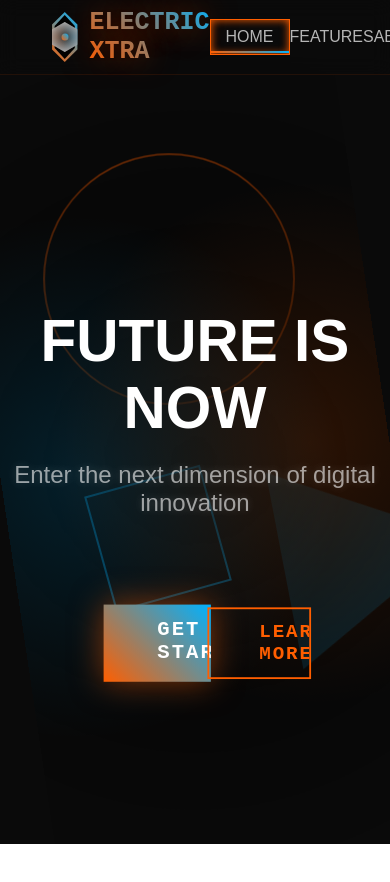
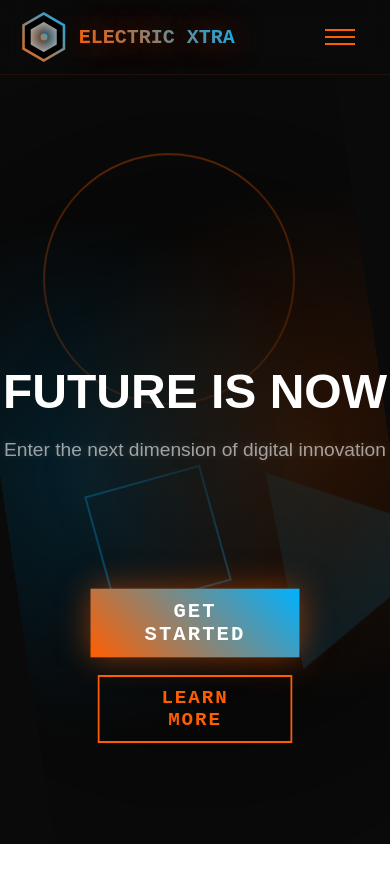
Before and after one commit to MostafaHatemGhonem/ELECTRIC-XTRA, a React (Create React App) app: page / in a window 390 px wide. Shown: the top 882 px of the page. Built offline with nearby package versions, Linux system fonts and the light colour scheme; the HTML template or start-up script is replaced by a standard one.

Commit message:
Doen respnsiv design for Home Page

```diff
--- a/src/App.css
+++ b/src/App.css
@@ -129,11 +129,12 @@ body {
   transition: all 0.3s ease;
   border-bottom: 1px solid rgba(255, 94, 0, 0.1);
   display: flex;
-  justify-content: space-evenly;
+  justify-content: space-between;
   align-items: center;
+  flex: 1;
 }
 .logo {
-  width: 55%;
+  width: 50%;
   display: flex;
   align-items: center;
 }
@@ -194,7 +195,7 @@ body {
 
 
 .logoName {
-    font-family: 'Orbitron', monospace;
+  font-family: 'rajdhani-bold', monospace;
   font-size: 25px;
   margin-left: 10px;
   font-weight: 900;
@@ -205,7 +206,18 @@ body {
   text-shadow: 0 0 30px rgba(255, 94, 0, 0.5);
 }
 
-
+@media (max-width: 768px) {
+  .logo {
+    flex: 1;
+    justify-content: center;
+    left: 0;
+    position: absolute;
+    width: 65%;
+  }
+  .logoName {
+    font-size: 20px;
+  }
+}
 
 .links {
   flex: 1;
@@ -225,6 +237,62 @@ body {
   border: 1px solid var(--mainColor);
   box-shadow: inset 0 0 8px var(--mainColor);
   padding: 8px 15px;
+}
+
+.design {
+  width: 0;
+}
+
+.menu {
+  background-color: #ff5e00;
+  width: 30px;
+  height: 2px;
+}
+
+.container-menu {
+  display: flex;
+  cursor: pointer;
+  flex-direction: column;
+  gap: 5px;
+  position: absolute;
+  right: 20px;
+  top: 50%;
+  transform: translate(-50%, -50%);
+  display: none;
+}
+
+.container-menu.active .menu:nth-child(1) {
+  transform: rotate(45deg) translateY(8px);
+}
+
+.container-menu.active .menu:nth-child(2) {
+  opacity: 0;
+}
+
+.container-menu.active .menu:nth-child(3) {
+  transform: rotate(-45deg) translateY(-8px);
+}
+
+
+
+@media (max-width: 768px) {
+  .links ul {
+    flex-direction: column;
+    top: 100%;
+    left: 0;
+    width: 100%;
+    height: 100vh;
+    padding: 20px;
+    position: absolute;
+    background: rgba(10, 10, 10, 0.95);
+  }
+  .design {
+    width: 100%;
+    height: 50%;
+  }
+  .container-menu  {
+    display: flex;
+  }
 }
 
 .links ul li.active::before {
@@ -299,14 +367,23 @@ body {
   opacity: 0.6;
 }
 
+@media (max-width: 768px) {
+  .mianTitle {
+    font-size: 3rem;
+  }
+  .mainP {
+    font-size: 1.2rem;
+  }
+}
+
 .choise {
-  position: absolute;
-  left: 50%;
-  top: 190%;
-  transform: translate(-50%, -190%);
-  width: 45%;
   display: flex;
   justify-content: space-evenly;
+  position: absolute;
+  top: 70%;
+  width: 80%;
+  text-align: center;
+
 }
 
 .button {
@@ -317,6 +394,7 @@ body {
   overflow: hidden;
   transition: all 0.3s ease;
   display: inline-block;
+  text-align: center;
 }
 
 .button a {
@@ -324,8 +402,9 @@ body {
   text-decoration: none;
   text-transform: uppercase;
   letter-spacing: 0.1em;
-  font-family: 'Orbitron', monospace;
+  font-family: 'rajdhani-bold', monospace;
   font-weight: 700;
+  text-align: center;
 }
 
 .start {
@@ -361,7 +440,20 @@ body {
 }
 
 
-
+@media (max-width: 768px) {
+  .choise {
+    flex-direction: column;
+    width: 50%;
+    left: 50%;
+    gap: 20px;
+    transform: translateX(-50%);
+    align-items: center;
+  }
+  .button {
+    width: fit-content;
+    padding: 10px 35px;
+  }
+}
 
 
 
@@ -417,3 +509,30 @@ body {
     transform: translate(0, 0px) rotate(360deg);
   }
 }
+
+@media (max-width: 768px) {
+  .links {
+    position: absolute;
+    top: 75px;
+    left: 0;
+    width: 100%;
+    background: rgba(10, 10, 10, 0.95);
+    transform: translateY(-100%);
+    opacity: 0;
+    pointer-events: none;
+    transition: all 0.3s ease;
+  }
+
+  .links.active {
+    transform: translateY(0);
+    opacity: 1;
+    pointer-events: auto;
+  }
+
+  .links ul {
+    flex-direction: column;
+    align-items: center;
+    gap: 25px;
+    height: calc(100vh - 75px);
+  }
+}
--- a/src/App.tsx
+++ b/src/App.tsx
@@ -15,56 +15,71 @@ function BackgroundPage() {
 
 function Header() {
   const [activeLink, setActiveLink] = useState<string | null>("home");
+  const [menuOpen, setMenuOpen] = useState(false);
 
   useEffect(() => {
     const sections = document.querySelectorAll("section");
     const handelScroll = () => {
-      let current = "home"
-      sections.forEach((sections) => {
-        const sectionTop = sections.offsetTop;
-        const sectionHeight = sections.offsetHeight;
-        if(window.scrollY >= sectionTop - sectionHeight / 3){
-          current = sections.getAttribute("id") || "home";
+      let current = "home";
+      sections.forEach((section) => {
+        const sectionTop = section.offsetTop;
+        const sectionHeight = section.offsetHeight;
+        if (window.scrollY >= sectionTop - sectionHeight / 3) {
+          current = section.getAttribute("id") || "home";
         }
-      })
+      });
       setActiveLink(current);
-    }
-    window.addEventListener("scroll" , handelScroll);
+    };
+    window.addEventListener("scroll", handelScroll);
     return () => {
-      window.removeEventListener("scroll" , handelScroll);
-    }
+      window.removeEventListener("scroll", handelScroll);
+    };
   }, []);
+
   const handleClick = (link: string) => {
     setActiveLink(link);
+    setMenuOpen(false);
   };
 
   return (
     <div className="header">
       <div className="logo">
-        <span className='logoPhase'>
+        <span className="logoPhase">
           <div className="secondPhase">
             <div className="thirdPhase"></div>
           </div>
         </span>
-        <span className='logoName'>ELECTRIC XTRA</span>
+        <span className="logoName">ELECTRIC XTRA</span>
       </div>
-      <div className="links">
+
+      <div className={`links ${menuOpen ? "active" : ""}`}>
         <ul>
           {["home", "features", "about", "contact"].map((link) => (
-            <li key={link} className={activeLink === link ? "active" : ""}>
-              <a
-                href={`#${link}`}
-                onClick={() => handleClick(link)}
+            <li
+              key={link}
+              className={activeLink === link ? "active" : ""}
             >
-                { link.slice(0)}
+              <a href={`#${link}`} onClick={() => handleClick(link)}>
+                {link}
               </a>
             </li>
           ))}
+          <div className="design"></div>
         </ul>
+      </div>
+
+      <div
+        className={`container-menu ${menuOpen ? "active" : ""}`}
+        onClick={() => setMenuOpen(!menuOpen)}
+      >
+        <div className="menu"></div>
+        <div className="menu"></div>
+        <div className="menu"></div>
       </div>
     </div>
   );
 }
+
 
 function ChangingText({ messages }: { messages: string[] }) {
   const [index, setIndex] = useState(0);
@@ -91,13 +106,13 @@ function Home() {
             <ChangingText messages={["Powering tomorrow's digital revolution today", "Where technology meets infinite possibilities" ,"Enter the next dimension of digital innovation"]} />
           </p>
         </div>
+      </div>
       <div className="choise">
         <div className="start button">
           <a href="#features">Get Started</a>
         </div>
         <div className="learnMore button">
           <a href="#about">Learn More</a>
-          </div>
         </div>
       </div>
     </section>
```
Also changed, not shown: package.json (+7 -3 lines), 2 other files (tests, documents, lock files or other folders). Lines whose indentation alone changed are shown as unchanged.
